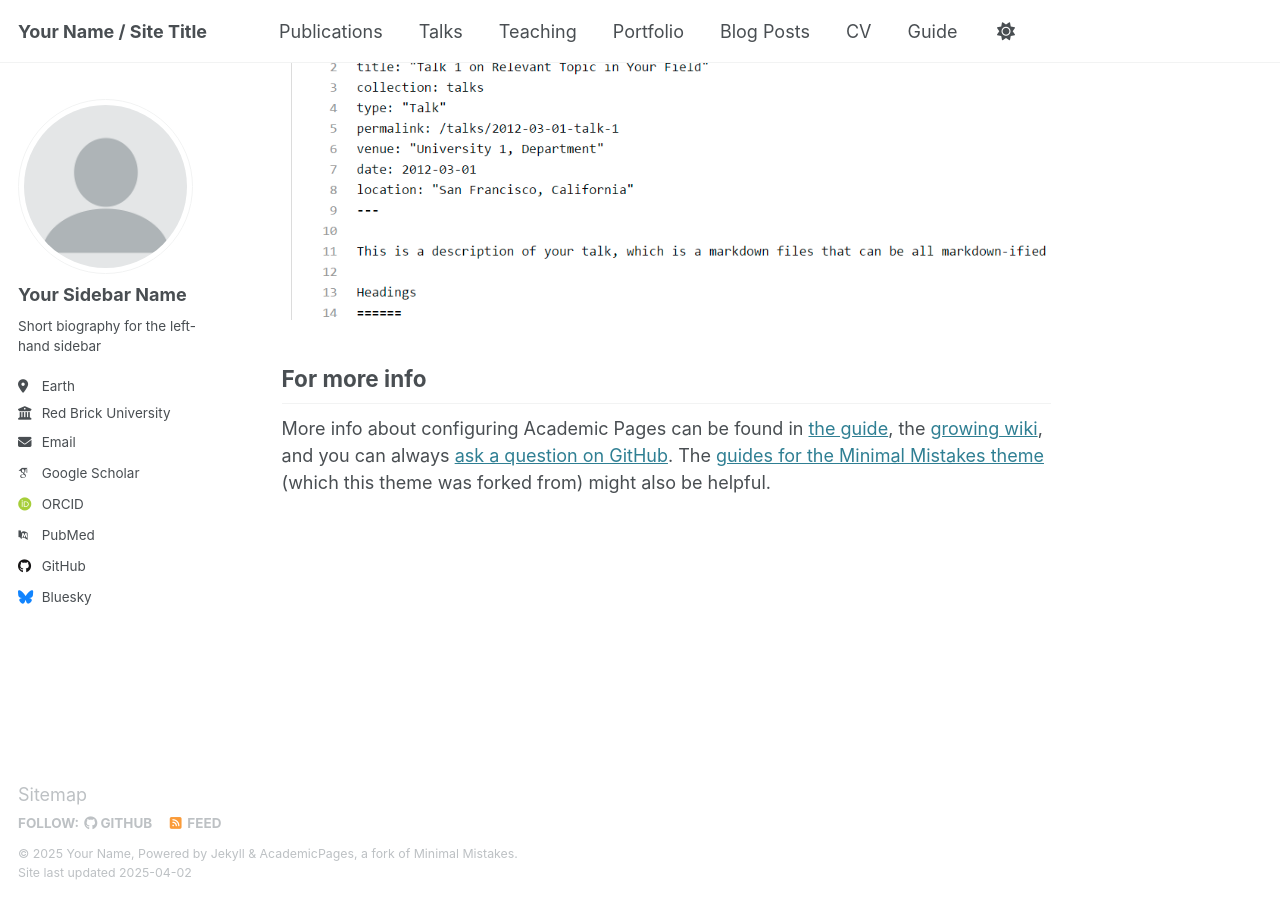
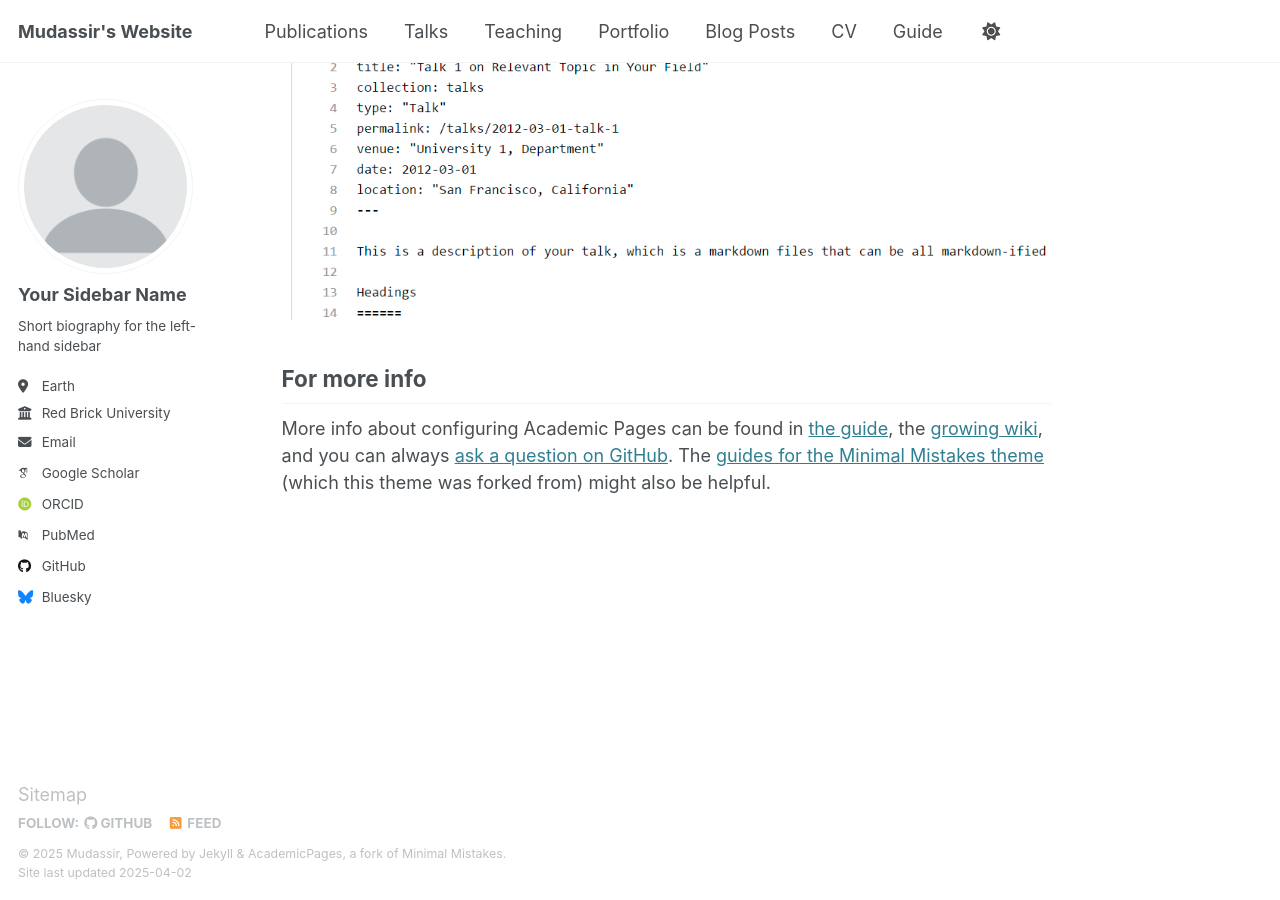
Before and after one commit to mklodi1/mklodi1.github.io, a Jekyll site: the page built from _pages/about.md, in a window 1280 px wide and 900 px high, scrolled down 2635 px. Built offline with Jekyll 4.4.1, drawn with Linux system fonts in a browser that asks for light colours; some web fonts are replaced.

Commit message:
Update _config.yml

```diff
--- a/_config.yml
+++ b/_config.yml
@@ -9,11 +9,11 @@
 # Basic Site Settings
 locale                   : "en-US"
 site_theme               : "default"
-title                    : "Your Name / Site Title"
+title                    : "Mudassir's Website"
 title_separator          : "-"
-name                     : &name "Your Name"
-description              : &description "personal description"
-url                      : https://academicpages.github.io # the base hostname & protocol for your site e.g. "https://[your GitHub username].github.io"
+name                     : &name "Mudassir"
+description              : &description "PhD Candidate in Quantitative Biomedicine"
+url                      : https://mudassir.github.io # the base hostname & protocol for your site e.g. "https://[your GitHub username].github.io"
 baseurl                  : "" # the subpath of your site, e.g. "/blog"
 repository               : "academicpages/academicpages.github.io"
 
```
